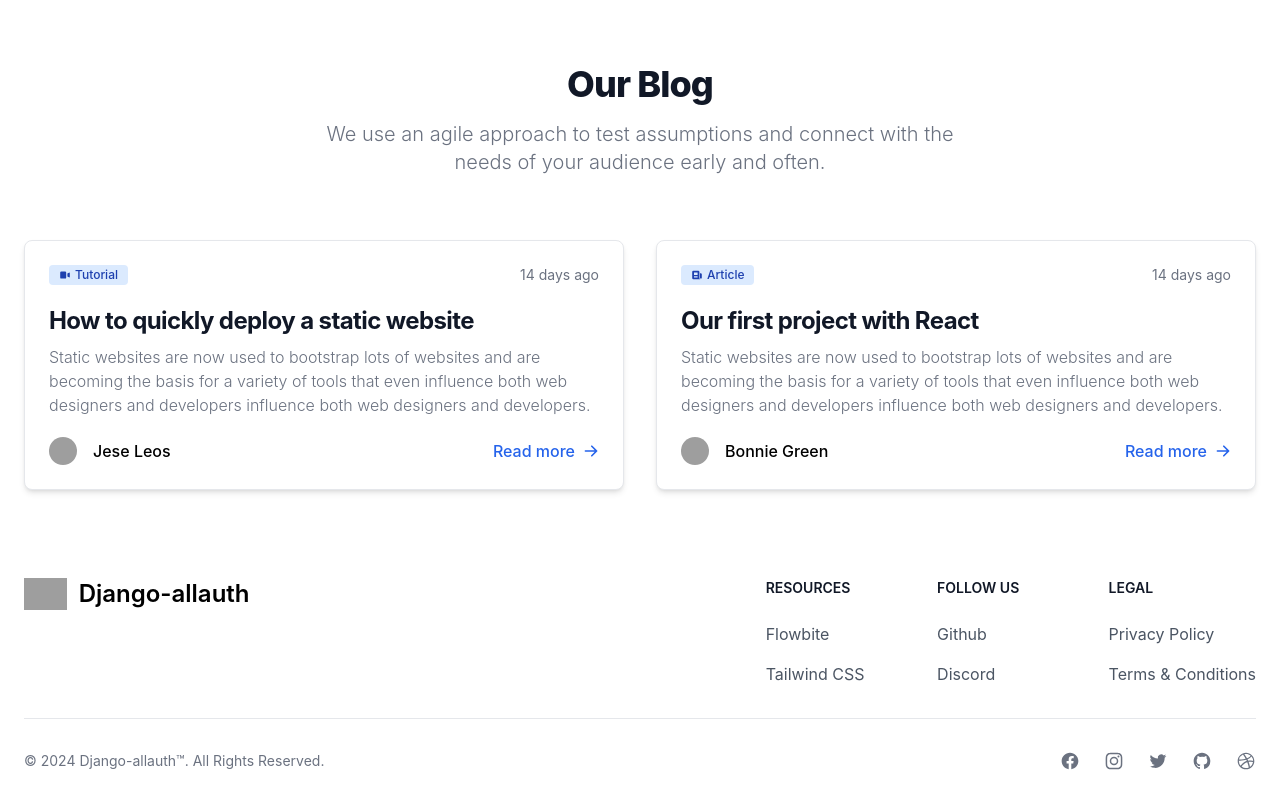
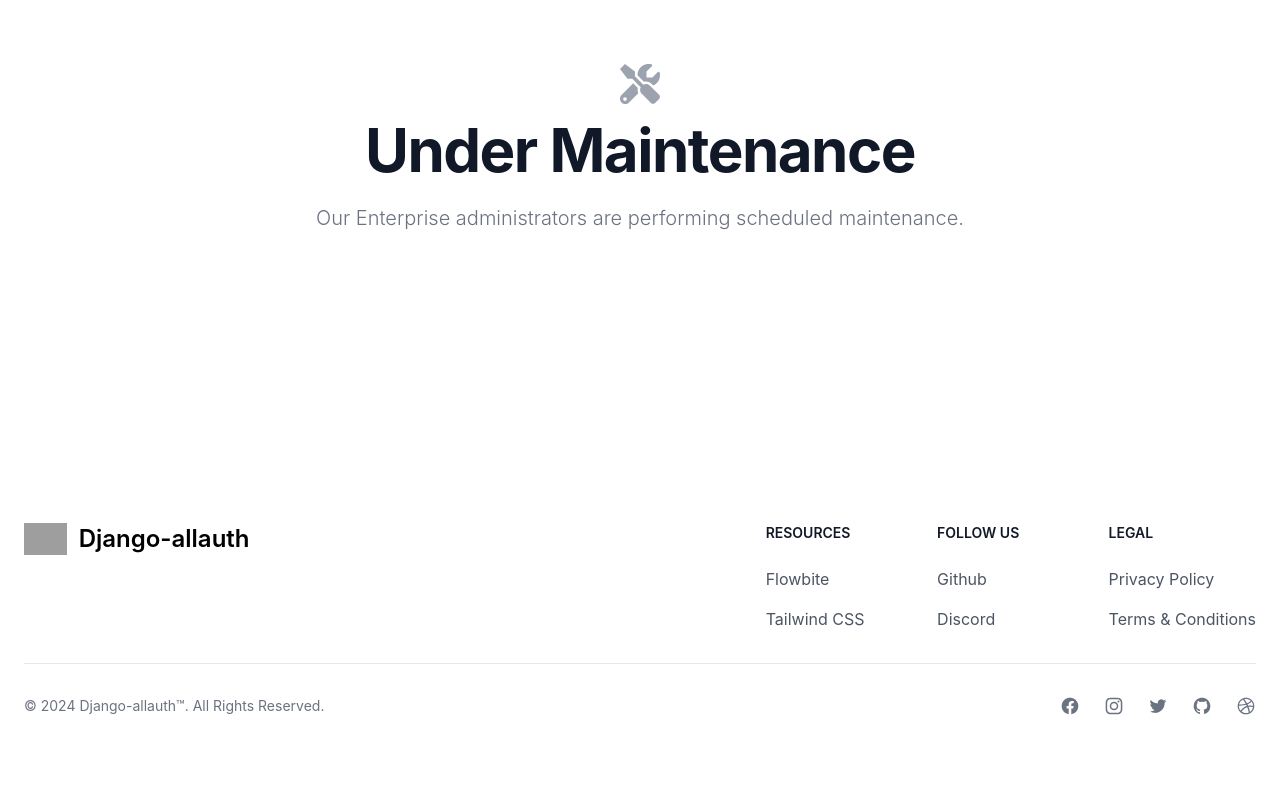
Before and after one commit to chienchuanw/django-blog, a Django app: page / in a window 1280 px wide. Shown: the part 60-855 px from the top of the page. After the commit the page ends 775 px from the top, so only its background shows below. Run offline with Django 5.2, Linux system fonts and the light colour scheme; style sheets or scripts are compiled from the project's sources; grey boxes are pictures that could not be loaded.

Commit message:
Set home.html to constructing

```diff
--- a/templates/core/home.html
+++ b/templates/core/home.html
@@ -1,62 +1,26 @@
-{% extends "shared/base.html" %}
-
-{% block content %}
+{% extends "shared/base.html" %} {% block content %}
 <section class="bg-white dark:bg-gray-900">
-  <div class="py-8 px-4 mx-auto max-w-screen-xl lg:py-16 lg:px-6">
-		<div class="mx-auto max-w-screen-sm text-center lg:mb-16 mb-8">
-			<h2 class="mb-4 text-3xl lg:text-4xl tracking-tight font-extrabold text-gray-900 dark:text-white">Our Blog</h2>
-			<p class="font-light text-gray-500 sm:text-xl dark:text-gray-400">We use an agile approach to test assumptions and connect with the needs of your audience early and often.</p>
-		</div>
-		<div class="grid gap-8 lg:grid-cols-2">
-			<article class="p-6 bg-white rounded-lg border border-gray-200 shadow-md dark:bg-gray-800 dark:border-gray-700">
-				<div class="flex justify-between items-center mb-5 text-gray-500">
-					<span class="bg-primary-100 text-primary-800 text-xs font-medium inline-flex items-center px-2.5 py-0.5 rounded dark:bg-primary-200 dark:text-primary-800">
-							<svg class="mr-1 w-3 h-3" fill="currentColor" viewBox="0 0 20 20" xmlns="http://www.w3.org/2000/svg"><path d="M2 6a2 2 0 012-2h6a2 2 0 012 2v8a2 2 0 01-2 2H4a2 2 0 01-2-2V6zM14.553 7.106A1 1 0 0014 8v4a1 1 0 00.553.894l2 1A1 1 0 0018 13V7a1 1 0 00-1.447-.894l-2 1z"></path></svg>
-							Tutorial
-					</span>
-					<span class="text-sm">14 days ago</span>
-				</div>
-				<h2 class="mb-2 text-2xl font-bold tracking-tight text-gray-900 dark:text-white"><a href="#">How to quickly deploy a static website</a></h2>
-				<p class="mb-5 font-light text-gray-500 dark:text-gray-400">Static websites are now used to bootstrap lots of websites and are becoming the basis for a variety of tools that even influence both web designers and developers influence both web designers and developers.</p>
-				<div class="flex justify-between items-center">
-					<div class="flex items-center space-x-4">
-						<img class="w-7 h-7 rounded-full" src="https://flowbite.s3.amazonaws.com/blocks/marketing-ui/avatars/jese-leos.png" alt="Jese Leos avatar" />
-						<span class="font-medium dark:text-white">
-								Jese Leos
-						</span>
-					</div>
-					<a href="#" class="inline-flex items-center font-medium text-primary-600 dark:text-primary-500 hover:underline">
-							Read more
-						<svg class="ml-2 w-4 h-4" fill="currentColor" viewBox="0 0 20 20" xmlns="http://www.w3.org/2000/svg"><path fill-rule="evenodd" d="M10.293 3.293a1 1 0 011.414 0l6 6a1 1 0 010 1.414l-6 6a1 1 0 01-1.414-1.414L14.586 11H3a1 1 0 110-2h11.586l-4.293-4.293a1 1 0 010-1.414z" clip-rule="evenodd"></path></svg>
-					</a>
-				</div>
-			</article>
-			<article class="p-6 bg-white rounded-lg border border-gray-200 shadow-md dark:bg-gray-800 dark:border-gray-700">
-				<div class="flex justify-between items-center mb-5 text-gray-500">
-					<span class="bg-primary-100 text-primary-800 text-xs font-medium inline-flex items-center px-2.5 py-0.5 rounded dark:bg-primary-200 dark:text-primary-800">
-						<svg class="mr-1 w-3 h-3" fill="currentColor" viewBox="0 0 20 20" xmlns="http://www.w3.org/2000/svg"><path fill-rule="evenodd" d="M2 5a2 2 0 012-2h8a2 2 0 012 2v10a2 2 0 002 2H4a2 2 0 01-2-2V5zm3 1h6v4H5V6zm6 6H5v2h6v-2z" clip-rule="evenodd"></path><path d="M15 7h1a2 2 0 012 2v5.5a1.5 1.5 0 01-3 0V7z"></path></svg>
-						Article
-					</span>
-					<span class="text-sm">14 days ago</span>
-				</div>
-				<h2 class="mb-2 text-2xl font-bold tracking-tight text-gray-900 dark:text-white"><a href="#">Our first project with React</a></h2>
-				<p class="mb-5 font-light text-gray-500 dark:text-gray-400">Static websites are now used to bootstrap lots of websites and are becoming the basis for a variety of tools that even influence both web designers and developers influence both web designers and developers.</p>
-				<div class="flex justify-between items-center">
-					<div class="flex items-center space-x-4">
-						<img class="w-7 h-7 rounded-full" src="https://flowbite.s3.amazonaws.com/blocks/marketing-ui/avatars/bonnie-green.png" alt="Bonnie Green avatar" />
-						<span class="font-medium dark:text-white">
-								Bonnie Green
-						</span>
-					</div>
-					<a href="#" class="inline-flex items-center font-medium text-primary-600 dark:text-primary-500 hover:underline">
-						Read more
-						<svg class="ml-2 w-4 h-4" fill="currentColor" viewBox="0 0 20 20" xmlns="http://www.w3.org/2000/svg"><path fill-rule="evenodd" d="M10.293 3.293a1 1 0 011.414 0l6 6a1 1 0 010 1.414l-6 6a1 1 0 01-1.414-1.414L14.586 11H3a1 1 0 110-2h11.586l-4.293-4.293a1 1 0 010-1.414z" clip-rule="evenodd"></path></svg>
-					</a>
-				</div>
-			</article>
-		</div>
+  <div class="py-8 px-4 mx-auto max-w-screen-md text-center lg:py-16 lg:px-12">
+    <svg
+      class="mx-auto mb-4 w-10 h-10 text-gray-400"
+      xmlns="http://www.w3.org/2000/svg"
+      viewBox="0 0 512 512"
+    >
+      <path
+        fill="currentColor"
+        d="M331.8 224.1c28.29 0 54.88 10.99 74.86 30.97l19.59 19.59c40.01-17.74 71.25-53.3 81.62-96.65c5.725-23.92 5.34-47.08 .2148-68.4c-2.613-10.88-16.43-14.51-24.34-6.604l-68.9 68.9h-75.6V97.2l68.9-68.9c7.912-7.912 4.275-21.73-6.604-24.34c-21.32-5.125-44.48-5.51-68.4 .2148c-55.3 13.23-98.39 60.22-107.2 116.4C224.5 128.9 224.2 137 224.3 145l82.78 82.86C315.2 225.1 323.5 224.1 331.8 224.1zM384 278.6c-23.16-23.16-57.57-27.57-85.39-13.9L191.1 158L191.1 95.99l-127.1-95.99L0 63.1l96 127.1l62.04 .0077l106.7 106.6c-13.67 27.82-9.251 62.23 13.91 85.39l117 117.1c14.62 14.5 38.21 14.5 52.71-.0016l52.75-52.75c14.5-14.5 14.5-38.08-.0016-52.71L384 278.6zM227.9 307L168.7 247.9l-148.9 148.9c-26.37 26.37-26.37 69.08 0 95.45C32.96 505.4 50.21 512 67.5 512s34.54-6.592 47.72-19.78l119.1-119.1C225.5 352.3 222.6 329.4 227.9 307zM64 472c-13.25 0-24-10.75-24-24c0-13.26 10.75-24 24-24S88 434.7 88 448C88 461.3 77.25 472 64 472z"
+      />
+    </svg>
+    <h1
+      class="mb-4 text-4xl font-bold tracking-tight leading-none text-gray-900 lg:mb-6 md:text-5xl xl:text-6xl dark:text-white"
+    >
+      Under Maintenance
+    </h1>
+    <p
+      class="font-light text-gray-500 md:text-lg xl:text-xl dark:text-gray-400"
+    >
+      Our Enterprise administrators are performing scheduled maintenance.
+    </p>
   </div>
 </section>
-</div>
-
 {% endblock content %}
```
